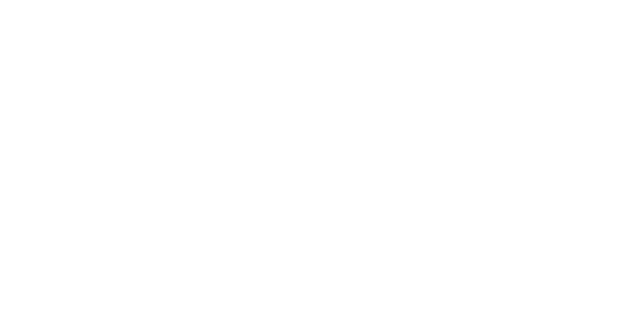
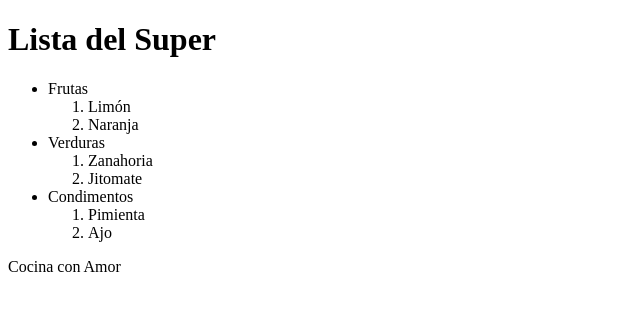
Before and after one commit to SrCodigo/HTML, a plain HTML site: page index.html in a window 1280 px wide. Shown: the whole page, without its empty margins (0-640 px from the left). Drawn offline with Linux system fonts and the light colour scheme.

Commit message:
Se creo el ejemplo con los Ingredientes

```diff
--- a/index.html
+++ b/index.html
@@ -8,4 +8,25 @@
         <link rel="stylesheet" href="css/styles.css">
         <title>ZONE THC</title>
     </head>
+    <body>
+        <h1>Lista del Super</h1>
+        <ul>
+            <li>Frutas</li>
+            <ol>
+                <li>Limón</li>
+                <li>Naranja</li>
+            </ol>
+            <li>Verduras</li>
+               <ol>
+                   <li>Zanahoria</li>
+                   <li>Jitomate</li>
+               </ol>
+               <li>Condimentos</li>
+               <ol>
+                   <li>Pimienta</li>
+                   <li>Ajo</li>
+               </ol>
+        </ul>
+        <p>Cocina con Amor</p>
+    </body>
 </html>
```
